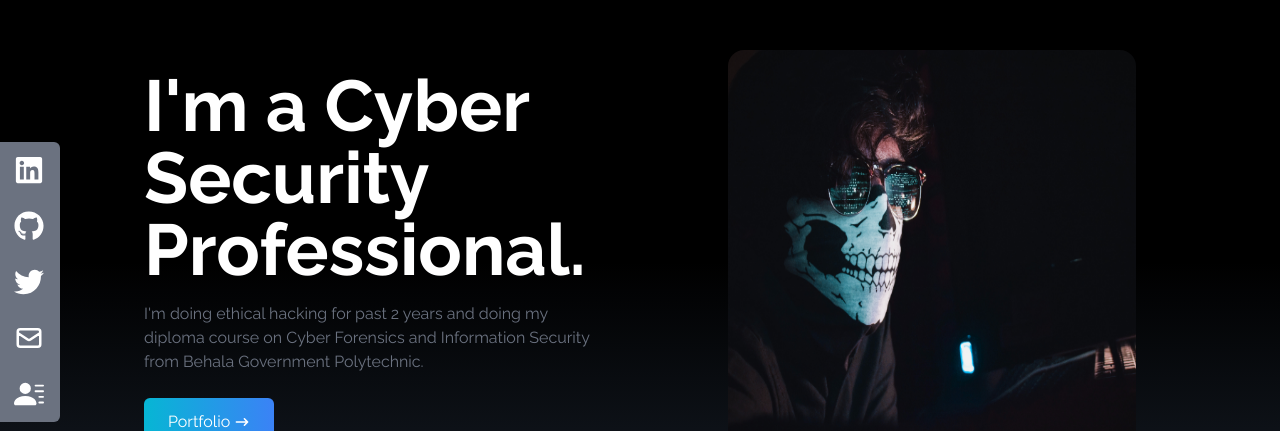
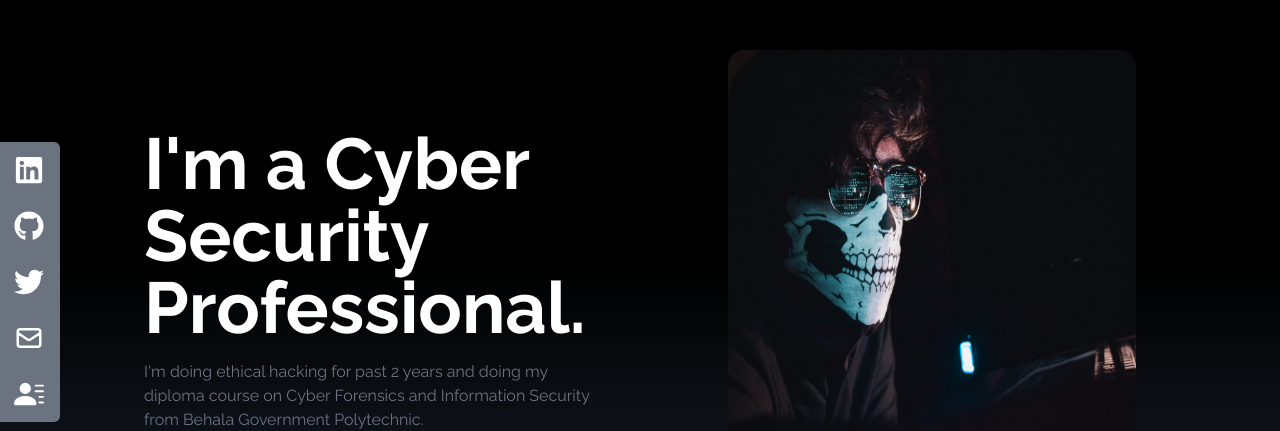
Before and after one commit to mridiot0/My_PortFolio, a React (Create React App) app: page / in a window 1280 px wide. Shown: the part 138-569 px from the top of the page. Built offline with nearby package versions, Linux system fonts and the light colour scheme.

Commit message:
minor changes

```diff
--- a/src/components/Home.jsx
+++ b/src/components/Home.jsx
@@ -11,7 +11,7 @@ const Home = () => {
     >
       <div className=" max-w-screen-lg mx-auto flex flex-col md:flex-row items-center justify-center h-full px-4">
         <div className="flex flex-col justify-center h-full">
-          <h2 className="text-4xl sm:text-7xl font-bold text-white">
+          <h2 id= "head" className="text-4xl sm:text-7xl font-bold text-white">
             I'm a Cyber Security Professional.
           </h2>
           <p className="text-gray-500 py-4 max-w-md">
--- a/src/index.css
+++ b/src/index.css
@@ -4,6 +4,9 @@
 div#exp{
     /* padding: 100px; */
     height: 150%;
+}
+h2#head{
+    margin-top: 20%;
 }
 
 @tailwind base;
```
